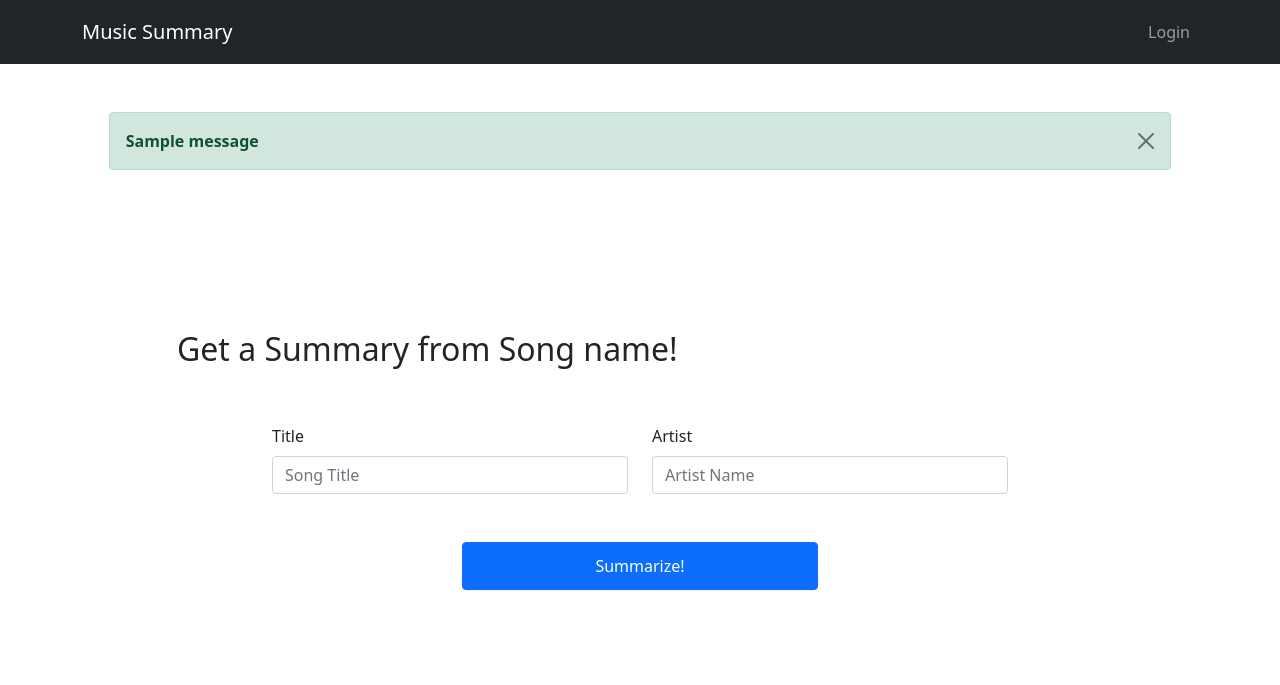
After one commit to hamzehd/astra, a Django app: page /summarize/ in a window 1280 px wide. The commit adds this page. Shown: the top 685 px of the page. Run offline with Django 4.2, Linux system fonts and the light colour scheme; tables that the repository leaves empty hold one stand-in row (values such as "Sample post"); one stand-in notice (Sample message) is shown.

Commit message:
FIN/Fix issues with MusicMatch and OpenAI Client

```diff
--- a/summit/forms.py
+++ b/summit/forms.py
@@ -1,10 +1,25 @@
+from typing import Any
 from django import forms
 
 from summit.models import Song
+from utils.musixmatch_client import MusixmatchClient
+from utils.summarize_helpers import summarize_song
 
 class SummarizeForm(forms.Form):
     title = forms.CharField(label='Song Title')
     artist = forms.CharField(label='Artist Name')
+
+    def clean(self) -> dict[str, Any]:
+        musixmatch_client = MusixmatchClient()
+        song_search = musixmatch_client.search_song(
+            self.cleaned_data['title'],
+            self.cleaned_data['artist']
+            )
+        if not song_search:
+            self.add_error('title', "Couldn't match to any songs, please double check the input.")
+        if "error" in song_search:
+            self.add_error('title', song_search["error"])
+        return super().clean()
 
 
     def save(self, user):
@@ -24,11 +39,13 @@ class SummarizeForm(forms.Form):
         song_query = Song.objects.filter(
             input_title=self.cleaned_data['title'],
             input_artist=self.cleaned_data['artist']
-            )
+            ).exclude(gen_summary='')
         if song_query.exists():
             return song_query
         song = Song.objects.create(
             requested_by=user,
-            input_title=self.cleaned_data['input_title']
+            input_title=self.cleaned_data['title'],
+            input_artist=self.cleaned_data['artist']
         )
-        return song
+        updated_song = summarize_song(song)
+        return updated_song
--- a/summit/models.py
+++ b/summit/models.py
@@ -65,7 +65,10 @@ class Song(TimeMixin):
     gen_summary = models.CharField(max_length=512, verbose_name='Generated Summary')
     countries_mentioned = models.CharField(max_length=512, verbose_name='Countries Mentioned')
     llm_api_request_id = models.CharField(max_length=512, verbose_name='LLM API Request ID')
-    requested_by = models.ForeignKey("summit.User", verbose_name="Requested By", on_delete=models.CASCADE) # @TODO change this
+    requested_by = models.ForeignKey("summit.User", verbose_name="Requested By", on_delete=models.CASCADE)
+
+    class Meta:
+        ordering = ['-created_at']
 
     def __str__(self):
         """Returns a string representation of the song, formatted as 'title by artist'."""
--- a/summit/urls.py
+++ b/summit/urls.py
@@ -6,4 +6,6 @@ urlpatterns = [
     path("", views.HomepageView.as_view(), name="index"),
     path("login/", views.login_view, name="login"),
     path("logout/", views.logout_view, name="logout"),
+    path("summarize/", views.SummarizeView.as_view(), name="summarize"),
+    path("inquiry-list/", views.InquiriesView.as_view(), name="inquiries_list")
 ]
--- a/summit/views.py
+++ b/summit/views.py
@@ -1,16 +1,18 @@
 
-from django.http import HttpResponseRedirect
+from django.http import HttpResponse, HttpResponseRedirect
 from django.shortcuts import render, redirect
 
 from django.contrib import messages
 from django.contrib.auth import authenticate, logout, login as auth_login
 from django.contrib.auth.decorators import login_required
 
-from django.views.generic import TemplateView, FormView
+from django.urls import reverse_lazy
+from django.views.generic import TemplateView, FormView, ListView
 
 from django.shortcuts import redirect
 
 from summit.forms import SummarizeForm
+from summit.models import Song
 
 
 class HomepageView(TemplateView):
@@ -36,8 +38,6 @@ def login_view(request):
     if request.method == 'POST':
         username = request.POST.get('username')
         password = request.POST.get('password')
-        print(username)
-        print(password)
         user = authenticate(request, username=username, password=password)
 
         if user is not None and user.is_superuser:
@@ -61,3 +61,24 @@ def logout_view(request):
 class SummarizeView(FormView):
     template_name = 'summarize.html'
     form_class = SummarizeForm
+    success_url = reverse_lazy('inquiries_list')
+
+    def form_valid(self, form):
+        data = form.save(self.request.user)
+        response = super().form_valid(form)
+        return response
+
+    def form_invalid(self, form):
+        for error in form.errors:
+            messages.error(self.request, form.errors[error])
+            return redirect(self.request.path)
+        return super().form_invalid(form)
+
+
+class InquiriesView(ListView):
+    template_name = 'inquiry_list.html'
+    model = Song
+
+    def get_queryset(self):
+        queryset = Song.objects.filter(requested_by=self.request.user).all()
+        return queryset
--- a/templates/header.html
+++ b/templates/header.html
@@ -8,8 +8,8 @@
                 {% if not user.is_authenticated %}
                     <li class="nav-item"><a class="nav-link" href="{% url 'login' %}">Login</a></li>
                 {% else %}
-                <li class="nav-item"><a class="nav-link active" aria-current="page" href="{% url 'index' %}">Summarize</a></li>
-                    <li class="nav-item"><a class="nav-link" href="{% url 'logout' %}">Logout</a></li>
+                <li class="nav-item"><a class="nav-link active" aria-current="page" href="{% url 'summarize' %}">Summarize</a></li>
+                <li class="nav-item"><a class="nav-link" href="{% url 'logout' %}">Logout</a></li>
                 {% endif %}
                 <!-- <li class="nav-item dropdown">
                     <a class="nav-link dropdown-toggle" id="navbarDropdown" href="#" role="button" data-bs-toggle="dropdown" aria-expanded="false">Dropdown</a>
--- a/templates/layout/layout.html
+++ b/templates/layout/layout.html
@@ -3,6 +3,21 @@
 {% block base_content %}
     <main role="main">
         {% include 'header.html' %}
+        {% include 'layout/messages.html' %}
+        {% if message.tags == 'error' %}
+            <!-- bootstrap alert -->
+            <div class="alert alert-warning alert-dismissible fade show" role="alert">
+                <strong>{{ message }}</strong>
+                <button type="button" class="btn-close" data-bs-dismiss="alert" aria-label="Close"></button>
+            </div>
+        {% endif %}
+        {% if message.tags == 'success' %}
+            <!-- bootstrap alert -->
+            <div class="alert alert-success alert-dismissible fade show" role="alert">
+                <strong>{{ message }}</strong>
+                <button type="button" class="btn-close" data-bs-dismiss="alert" aria-label="Close"></button>
+            </div>
+        {% endif %}
         {% block content %}
 
         {% endblock %}
--- /dev/null
+++ b/templates/layout/messages.html
@@ -0,0 +1,21 @@
+
+<div class="row justify-content-center my-5">
+    <div class="col-10">
+{% for message in messages %}
+    {% if message.tags == 'error' %}
+        <!-- bootstrap alert -->
+        <div class="alert alert-warning alert-dismissible fade show" role="alert">
+            <strong>{{ message }}</strong>
+            <button type="button" class="btn-close" data-bs-dismiss="alert" aria-label="Close"></button>
+        </div>
+    {% endif %}
+    {% if message.tags == 'success' %}
+        <!-- bootstrap alert -->
+        <div class="alert alert-success alert-dismissible fade show" role="alert">
+            <strong>{{ message }}</strong>
+            <button type="button" class="btn-close" data-bs-dismiss="alert" aria-label="Close"></button>
+        </div>
+    {% endif %}
+{% endfor %}
+</div>
+</div>
--- /dev/null
+++ b/templates/summarize.html
@@ -0,0 +1,31 @@
+{% extends "layout/layout.html" %}
+
+{% block content %}
+ <div class="container py-5">
+    <div class="row justify-content-center my-5">
+        <div class="col-10">
+            <h2>Get a Summary from Song name!</h2>
+        </div>
+    </div>
+    <form class="login" method="POST" action="{{ request.path }}" autocomplete="off">
+        {% csrf_token %}
+        <div class="row justify-content-center my-5">
+            <div class="col-4">
+                <label for="titleInput" class="form-label">Title</label>
+                <input name="title" type="text" class="form-control" id="titleInput" placeholder="Song Title" required>
+            </div>
+            <div class="col-4">
+                <label for="artistInput" class="form-label">Artist</label>
+                <input name="artist" class="form-control" id="artistInput" placeholder="Artist Name" required>
+            </div>
+        </div>
+        <div class="row justify-content-center my-5">
+            <div class="col-4">
+                <button type="submit" class="btn btn-primary btn-block">
+                    Summarize!
+                </button>
+            </div>
+        </div>
+    </form>
+ </div>
+{% endblock %}
```
Also changed, not shown: templates/homepage.html (+13 -4 lines), templates/inquiry_list.html (added, +40 -0 lines), utils/musixmatch_client.py (added, +86 -0 lines), utils/openapi_client.py (+62 -13 lines), utils/summarize_helpers.py (added, +20 -0 lines).
